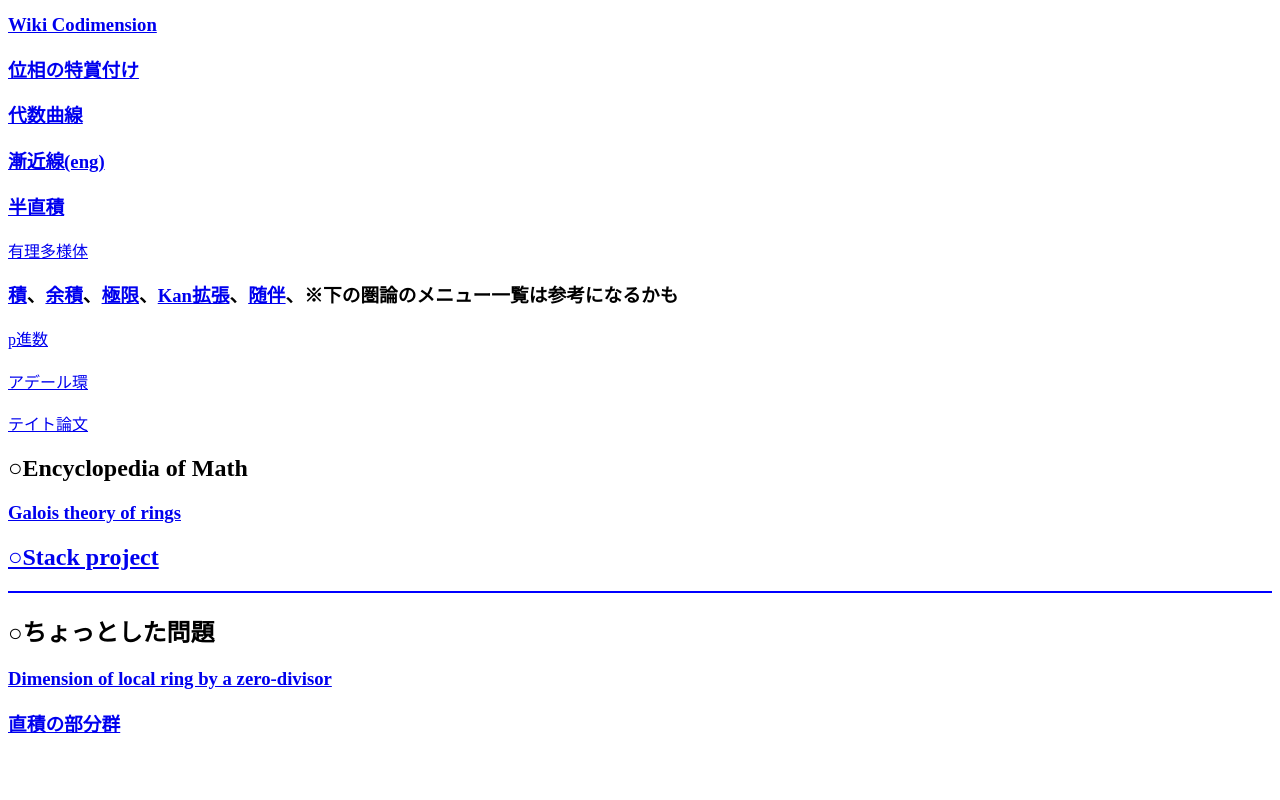
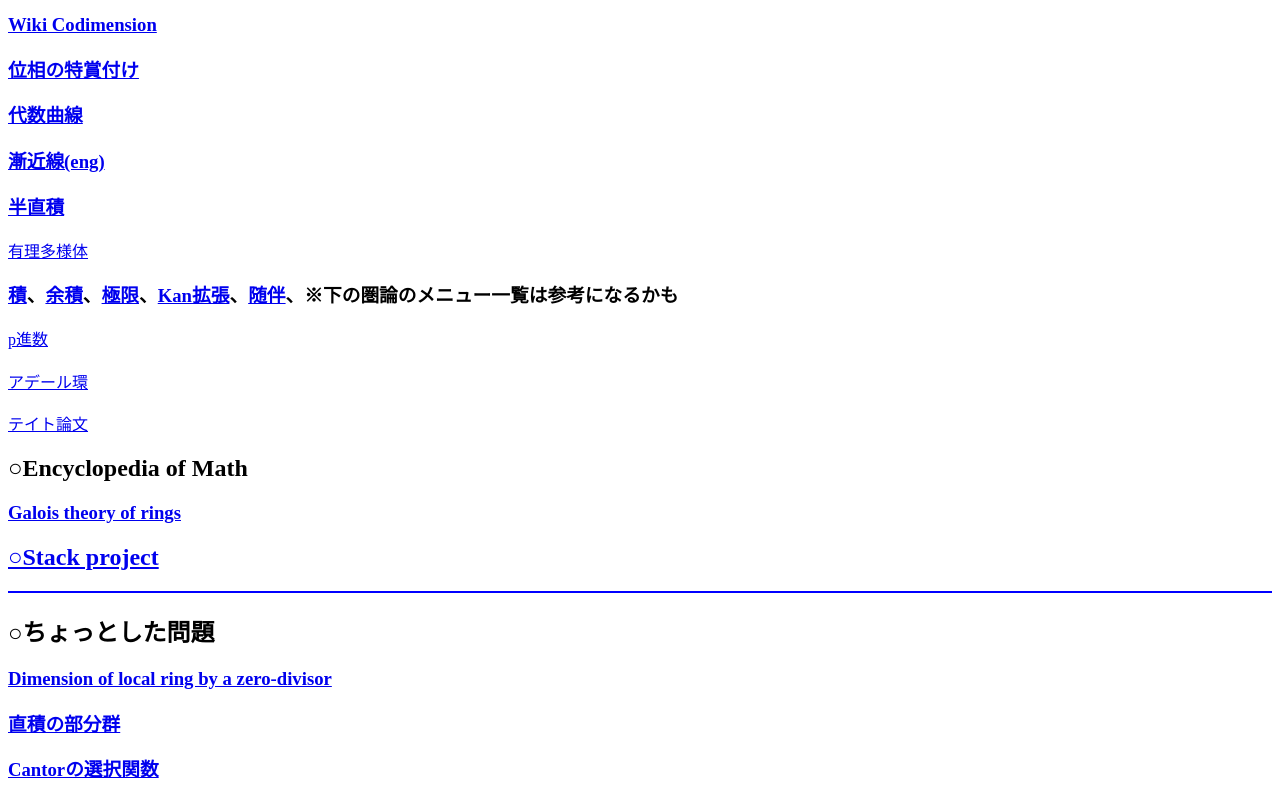
Before and after one commit to Nuko333/Nuko333.github.io, a plain HTML site: page plan/Menu.html in a window 1280 px wide. Shown: the part 3109-3909 px from the top of the page. Before the commit the page ends 3863 px from the top, so only its background shows below. Drawn offline with Linux system fonts and the light colour scheme.

Commit message:
Update Menu.html

```diff
--- a/plan/Menu.html
+++ b/plan/Menu.html
@@ -353,6 +353,8 @@
 <h2>○ちょっとした問題</h2>
 <h3><a href="https://math.stackexchange.com/questions/1354185/dimension-of-local-ring-by-a-zero-divisor" target="_blank">Dimension of local ring by a zero-divisor</a></h3>
 <h3><a href="https://math.stackexchange.com/questions/485512/subgroups-of-a-direct-product" target="_blank">直積の部分群</a></h3>
+<h3><a href="https://www.math.drexel.edu/~tolya/cantorpairing.pdf" target="_blank">Cantorの選択関数</a></h3>
+
 <!-- <a href="" target="_blank">＊＊＊</a> -->
 </body>
 </html>
```
